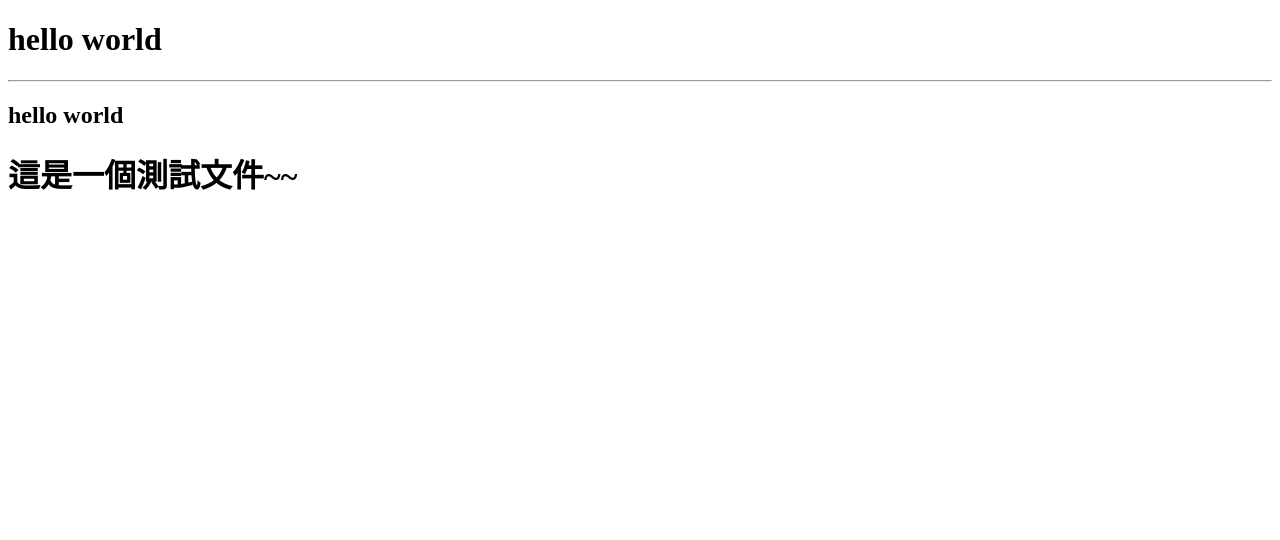
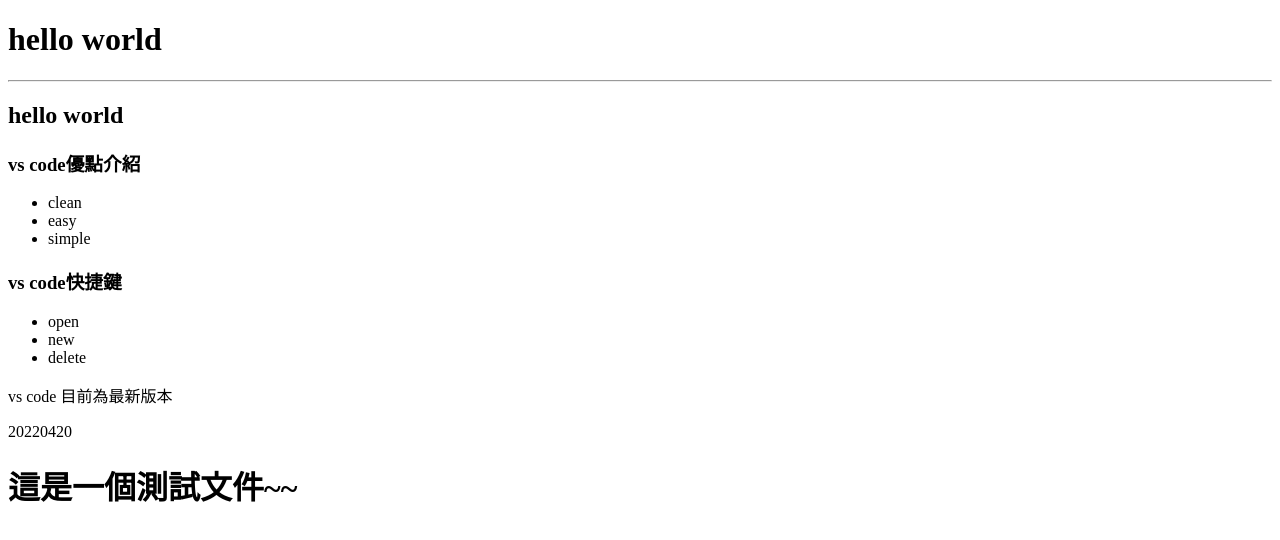
Before and after one commit to yuching212/0420test_2, a plain HTML site: page index.html in a window 1280 px wide. Drawn offline with Linux system fonts and the light colour scheme.

Commit message:
學習section

```diff
--- a/index.html
+++ b/index.html
@@ -1,17 +1,39 @@
 <!DOCTYPE html>
 <html lang="en">
-<head>
-    <meta charset="UTF-8">
-    <meta http-equiv="X-UA-Compatible" content="IE=edge">
-    <meta name="viewport" content="width=device-width, initial-scale=1.0">
-    <title>我的第一個網頁</title>  <!--註解測試-->
-</head>
-<body>
+  <head>
+    <meta charset="UTF-8" />
+    <meta http-equiv="X-UA-Compatible" content="IE=edge" />
+    <meta name="viewport" content="width=device-width, initial-scale=1.0" />
+    <title>我的第一個網頁</title>
+    <!--註解測試-->
+  </head>
+  <body>
     <h1>hello world</h1>
-    <hr>
+    <hr />
     <h2>hello world</h2>
-
-</body>
+    <article>
+      <section>
+        <h3>vs code優點介紹</h3>
+        <ul>
+          <li>clean</li>
+          <li>easy</li>
+          <li>simple</li>
+        </ul>
+      </section>
+      <section>
+        <h3>vs code快捷鍵</h3>
+        <ul>
+          <li>open</li>
+          <li>new</li>
+          <li>delete</li>
+        </ul>
+      </section>
+      <aside>
+        <p>vs code 目前為最新版本</p>
+        <p>20220420</p>
+      </aside>
+    </article>
+  </body>
 </html>
 
 <h1>這是一個測試文件~~</h1>
```
